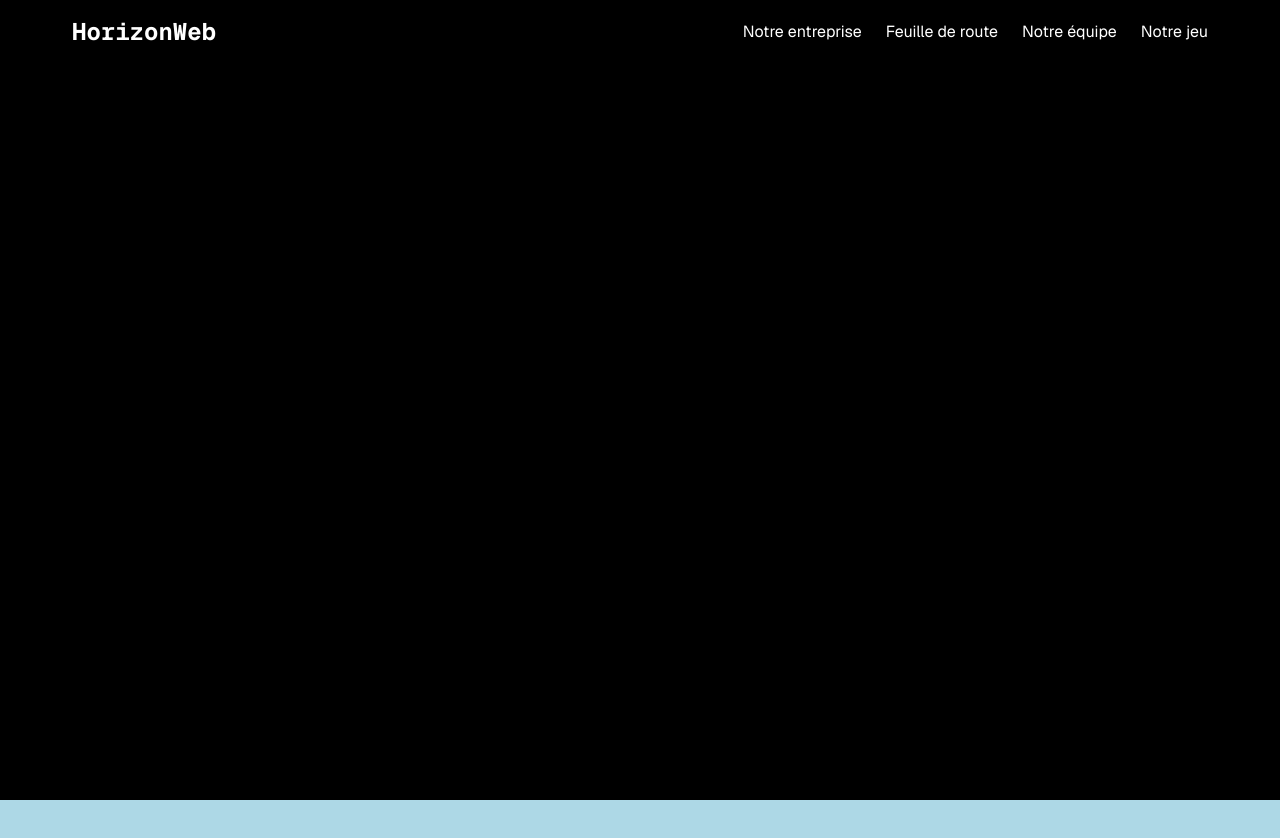
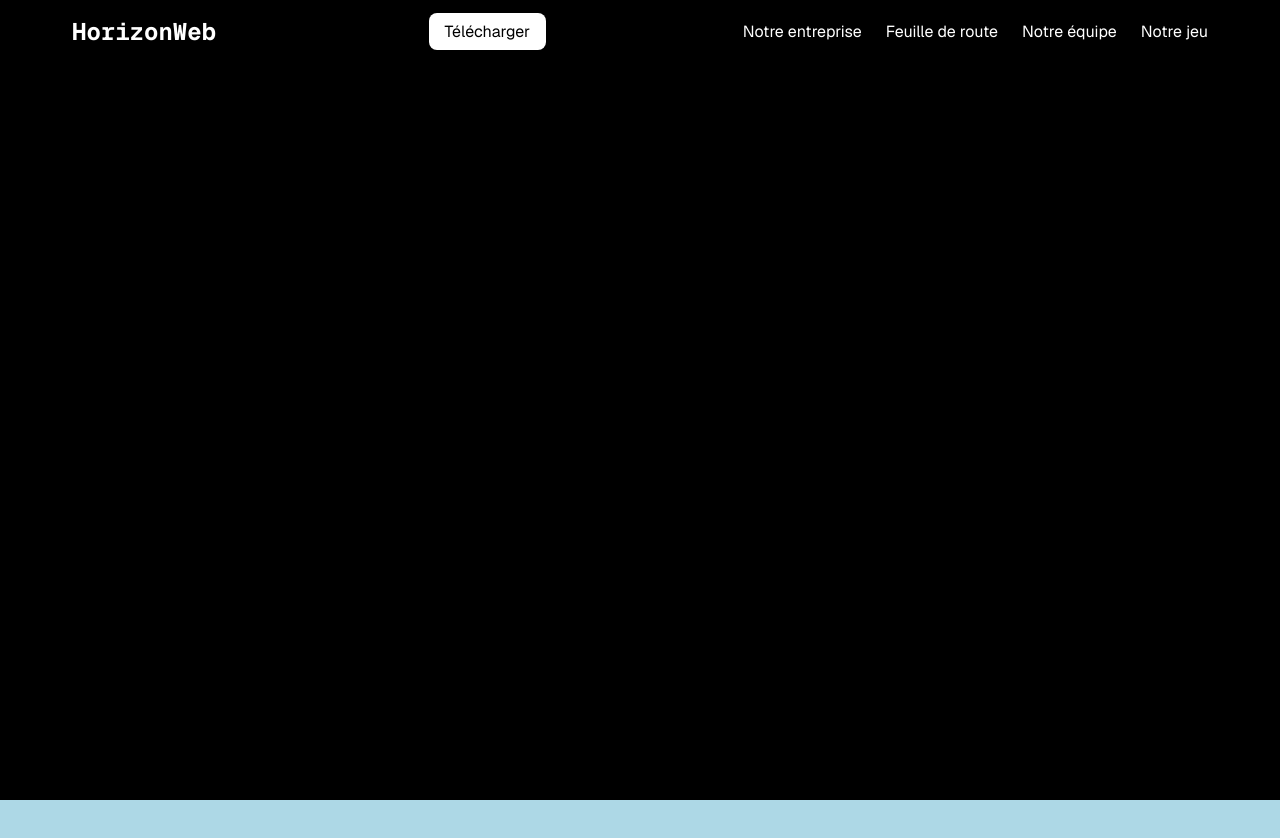
Before and after one commit to Antoineview/HorizonWeb, a Next.js app: page / in a window 1280 px wide. Shown: the top 838 px of the page. Built offline with nearby package versions, Linux system fonts and the light colour scheme.

Commit message:
Rangement navbar + ajout bouton téléchargement (non fonctionnel)

```diff
--- a/src/app/Components/Navbar.js
+++ b/src/app/Sections/Navbar.js
@@ -36,6 +36,12 @@ export default function Navbar() {
           ☰
         </button>
 
+<div className={styles.downloadButtonContainer}>
+  <a href="/downloads/mon-jeu.zip" className={styles.downloadButton} download>
+    Télécharger
+  </a>
+</div>
+
         <div className={`${styles.menuContainer} ${isMobileMenuOpen ? styles.active : ''}`}>
           <ul className={styles.navLinks}>
             <li><a href="#entreprise">Notre entreprise</a></li>
@@ -44,6 +50,7 @@ export default function Navbar() {
             <li><a href="#jeu">Notre jeu</a></li>
           </ul>
         </div>
+
       </div>
     </motion.nav>
   );
--- a/src/app/Styles/navbar.module.css
+++ b/src/app/Styles/navbar.module.css
@@ -77,3 +77,24 @@
       padding: 0.5rem 0;
     }
   }
+
+  .downloadButtonContainer {
+  margin-left: 1rem;
+}
+
+.downloadButton {
+  background-color: white;
+  color: black;
+  padding: 0.5rem 1rem;
+  border: none;
+  text-decoration: none;
+  font-family: var(--font-geist-sans), sans-serif;
+  font-size: 1rem;
+  border-radius: 0.5rem;
+  transition: background-color 0.3s ease, color 0.3s ease;
+}
+
+.downloadButton:hover {
+  background-color: #f0f0f0;
+  color: black;
+}
--- a/src/app/layout.js
+++ b/src/app/layout.js
@@ -1,7 +1,7 @@
 // app/layout.jsx
 import { Geist, Geist_Mono } from "next/font/google";
 import "./globals.css";
-import Navbar from "./Components/Navbar.js";
+import Navbar from "./Sections/Navbar.js";
 import styles from "./Styles/page.module.css";
 import dynamic from "next/dynamic";
 
```
